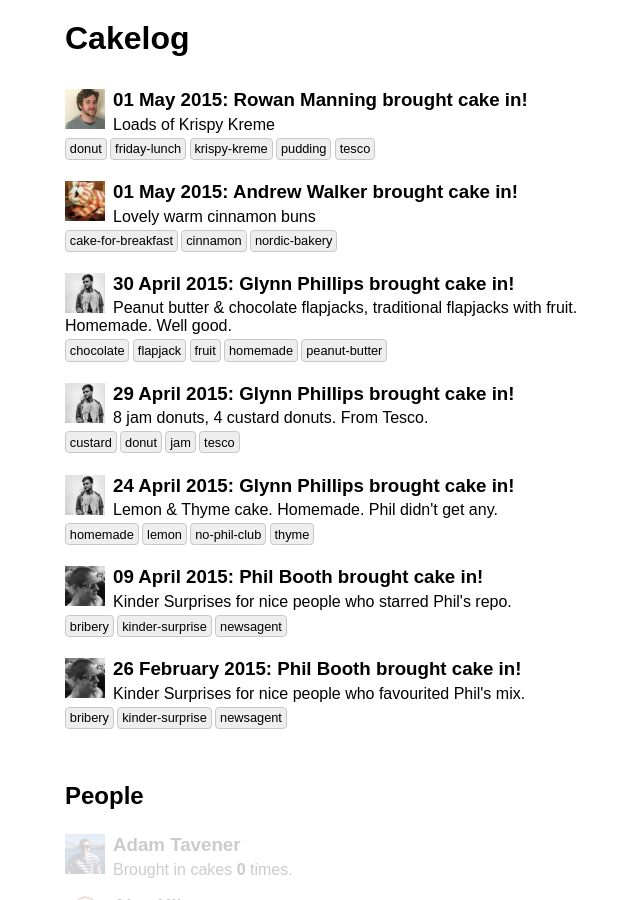
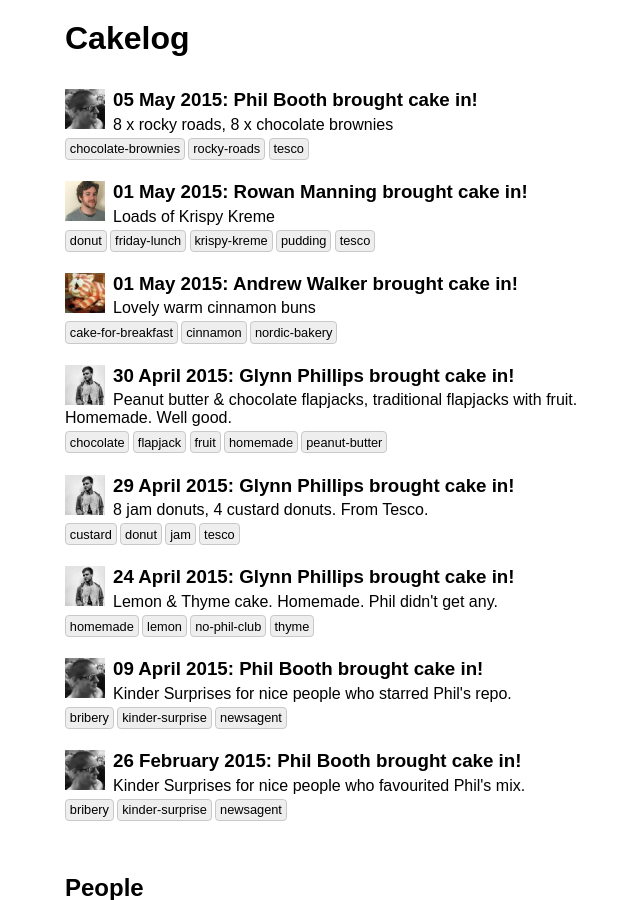
Before and after one commit to fedtoys/cakelog, a Jekyll site: the page built from index.html, in a window 1280 px wide and 900 px high. Shown: the whole window, without its empty margins (275-915 px from the left). Built offline with Jekyll 4.4.1, drawn with Linux system fonts in a browser that asks for light colours; some of the changed text lies outside the part shown.

Commit message:
Rocky roads and brownies.

```diff
--- a/_data/cakelogs.yml
+++ b/_data/cakelogs.yml
@@ -71,3 +71,11 @@
     - tesco
     - friday-lunch
     - pudding
+
+- date: 2015-05-05
+  person: phil
+  description: "8 x rocky roads, 8 x chocolate brownies"
+  tags:
+    - rocky-roads
+    - chocolate-brownies
+    - tesco
```
